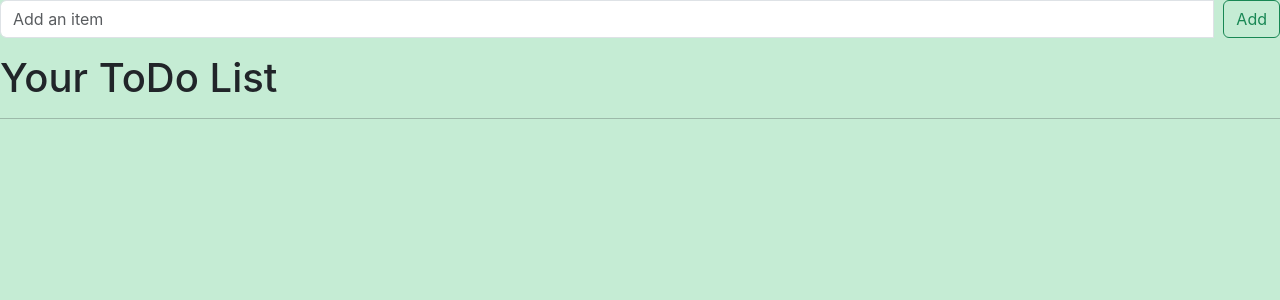
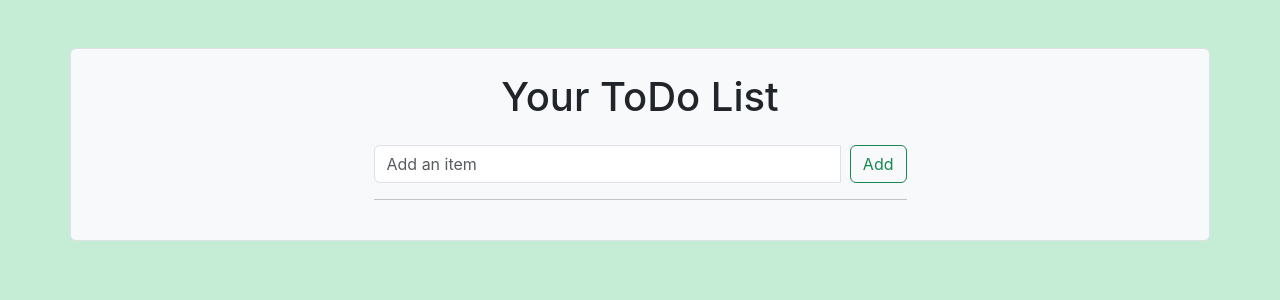
Before and after one commit to Darshan016/ToDo-List-App, a React (Create React App) app in the folder todo-list/: page / in a window 1280 px wide. Shown: the top 300 px of the page. Built offline with nearby package versions, Linux system fonts and the light colour scheme.

Commit message:
add the bootstrap classes

```diff
--- a/todo-list/src/App.js
+++ b/todo-list/src/App.js
@@ -1,34 +1,39 @@
-import React from 'react'
-import TodoInput from './components/TodoInput'
-import { useState } from 'react'
-import TodoList from './components/TodoList'
+import React from 'react';
+import TodoInput from './components/TodoInput';
+import { useState } from 'react';
+import TodoList from './components/TodoList';
 
 function App() {
-  const [ListTodo,SetListTodo] = useState([])
-  let addList = (InputText)=>{
-    if(InputText!=='')
-      SetListTodo([...ListTodo,InputText])
+  const [ListTodo, SetListTodo] = useState([]);
+
+  let addList = (InputText) => {
+    if (InputText !== '') SetListTodo([...ListTodo, InputText]);
   }
 
-  const deleteListItem=(key)=>{
-    let newItem=[...ListTodo]
-    newItem.splice(key,1)
-    SetListTodo([...newItem])
+  const deleteListItem = (key) => {
+    let newItem = [...ListTodo];
+    newItem.splice(key, 1);
+    SetListTodo([...newItem]);
   }
+
   return (
-   <div className='main-container'>
-    <div className='center-container'>
-      <TodoInput addList={addList} />
-      <h1 className='app-heading'> Your ToDo List</h1>
-      <hr />
-      {ListTodo.map((ListItem,i)=>{
-        return(
-          <TodoList key={i} item={ListItem} deleteItem={deleteListItem} index={i}/>
-        )
-      })}
+    <div className="container border rounded p-4 mt-5 bg-light">
+      <div className="row justify-content-center">
+        <div className="col-md-6">
+          <h1 className="mb-4 text-center">Your ToDo List</h1>
+          <TodoInput addList={addList} />
+          <hr />
+          <ul className="list-group">
+            {ListTodo.map((ListItem, i) => {
+              return (
+                <TodoList key={i} item={ListItem} deleteItem={deleteListItem} index={i} />
+              );
+            })}
+          </ul>
+        </div>
+      </div>
     </div>
-   </div>
-  )
+  );
 }
 
-export default App
+export default App;
```
